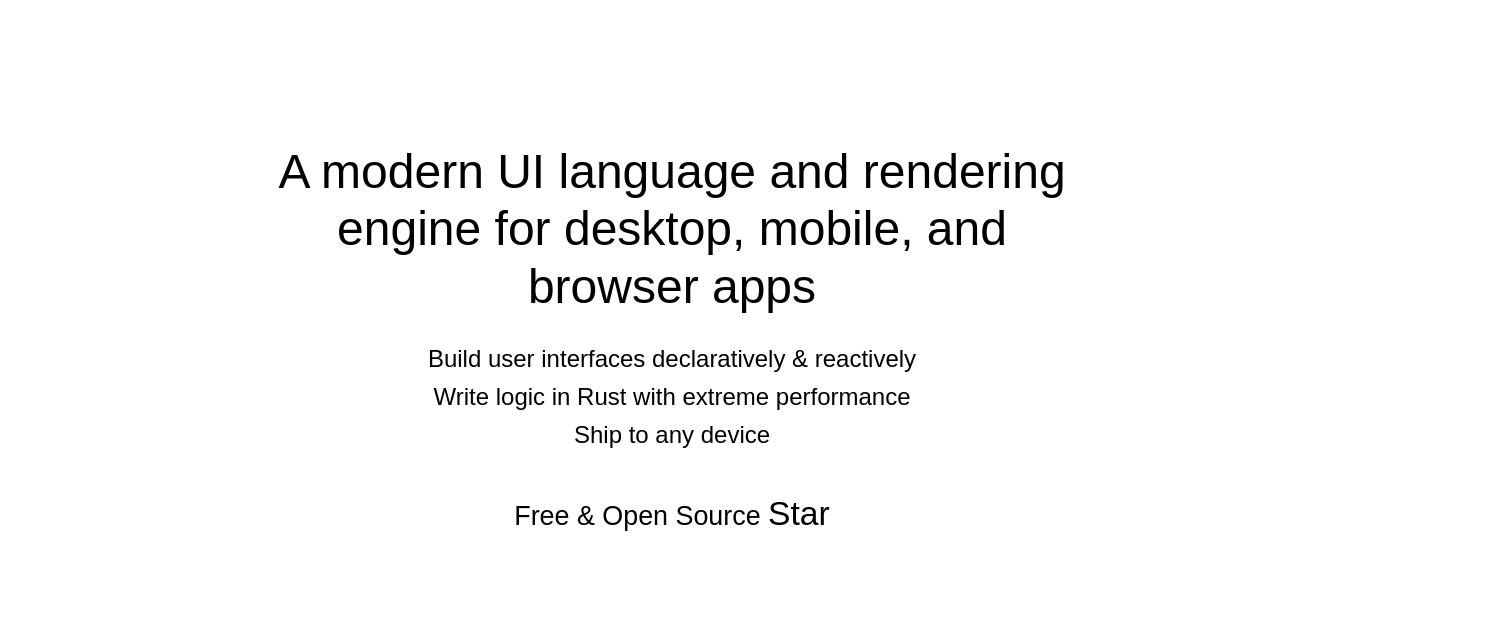
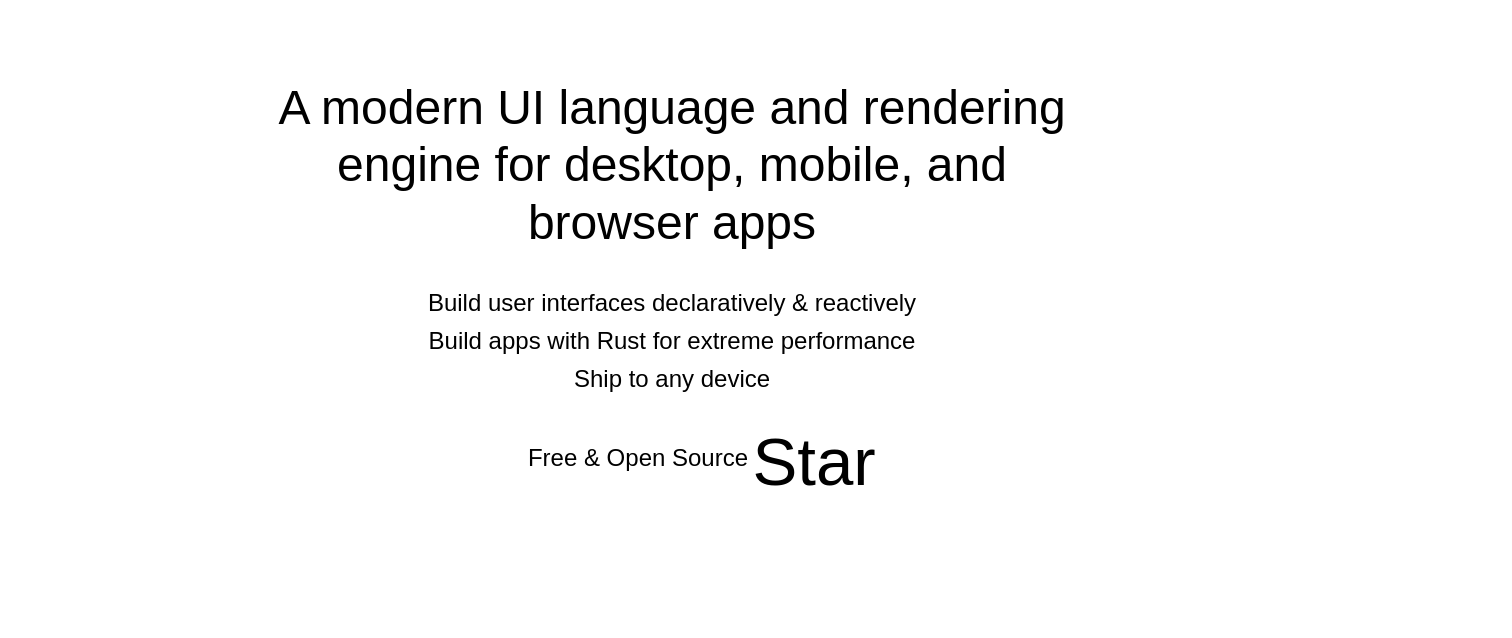
Before and after one commit to paxdotdev/www.pax.dev, a plain HTML site: page index.html in a window 1280 px wide. Shown: the part 162-800 px from the top of the page, 1512 px wide, since content can reach past the window. Drawn offline with Linux system fonts and the light colour scheme; a web font is replaced by a local one.

Commit message:
wip: stable hero

```diff
--- a/index.html
+++ b/index.html
@@ -89,15 +89,17 @@
                 flex-direction: column;
                 align-items: center;
                 text-align: center;
-                padding-top: 5rem;
+                padding-top: 2rem;
+
             }
 
-            .hero h1 {
+            h1 {
                 font-size: 3rem;
                 max-width: 800px;
-                margin: 1.5rem auto;
+                margin: 0 auto;
                 line-height: 1.2;
                 font-weight: 300;
+                margin-bottom: 2rem;
             }
 
             .features-list {
@@ -303,24 +305,26 @@
                 </h1>
                 <div class="features-list">
                     <p>Build user interfaces declaratively & reactively</p>
-                    <p>Write logic in Rust with extreme performance</p>
+                    <p>Build apps with Rust for extreme performance</p>
                     <p>Ship to any device</p>
                 </div>
-                <div style="transform: scale(1.4)">
-                    <span style="font-weight: 200; font-size: 1.2rem">
-                    Free & Open Source
-                    </span>
-                <span>
-                    <a
+                <div style="display: flex; align-items: center; justify-content: center;">
+                  <div style="display: flex; align-items: center; justify-content: center; gap: 1.5rem;">
+                    <div style="display: flex; align-items: center; font-size: 1.5rem; font-weight: 200">
+                      Free & Open Source
+                    </div>
+                    <div style="display: flex; align-items: center; transform: translateY(5px) translateX(20px) scale(1.4)">
+                      <a
                         class="github-button"
                         href="https://github.com/paxdotdev/pax"
                         data-color-scheme="no-preference: dark_high_contrast; light: light; dark: dark;"
                         data-size="large"
                         data-show-count="true"
                         aria-label="Star paxdotdev/pax on GitHub"
-                        >Star</a
-                    >
-                </span></div>
+                      >Star</a>
+                    </div>
+                  </div>
+                </div>
 
             </div>
         </section>
@@ -517,7 +521,7 @@
         <!-- Panel 3: Ship to any device -->
         <section class="panel ship-to-device">
             <div class="container">
-                <h2>Ship to any device² <span class="diamond"></span></h2>
+                <h2>Ship to any device <span class="diamond"></span></h2>
                 <div class="ship-to-device-content">
                     <p class="features-description">
                         Pax is written in Rust and compiles to run on the metal, interfacing as
```
